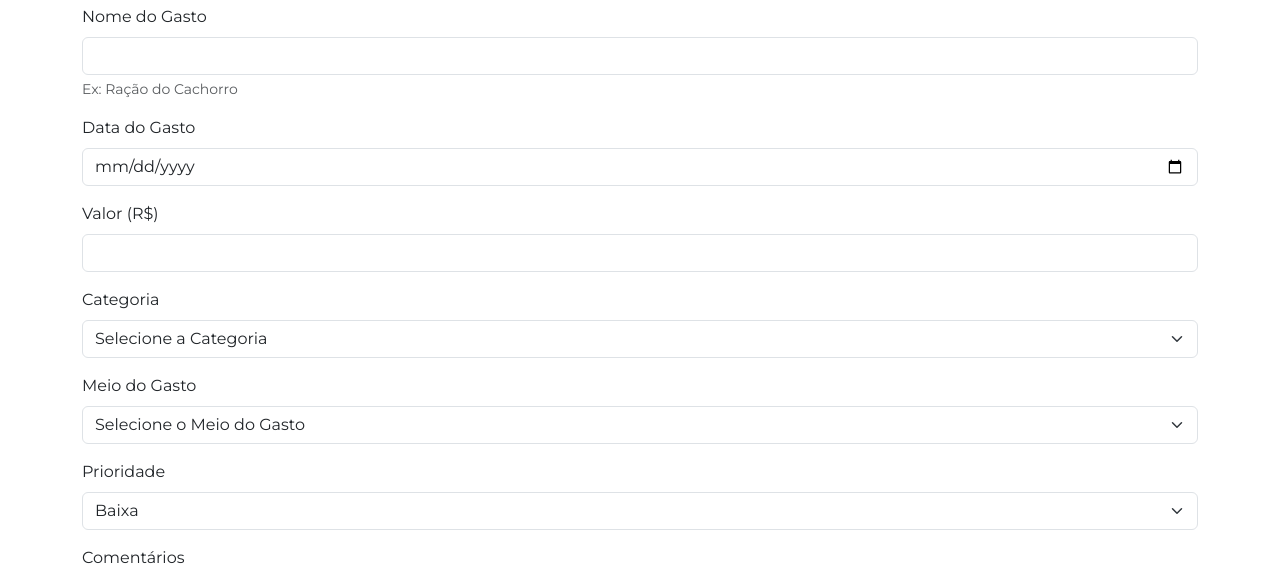
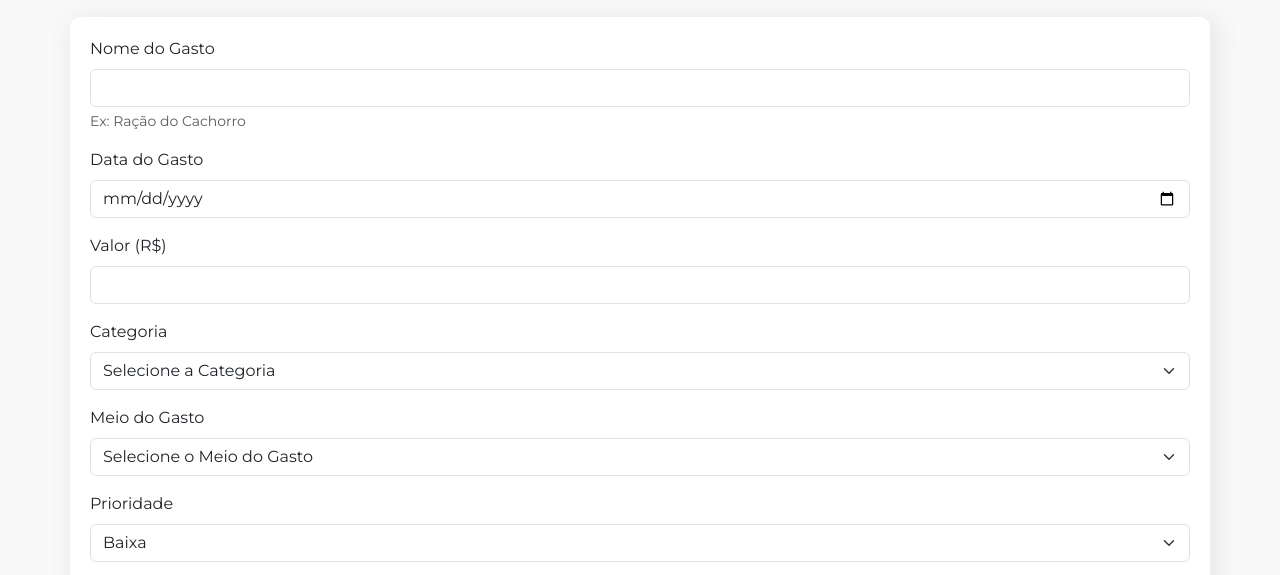
Before and after one commit to leoeliodoro/fintech, a plain HTML site: page index.html in a window 1280 px wide. Shown: the part 170-745 px from the top of the page. Drawn offline with nearby package versions, Linux system fonts and the light colour scheme.

Commit message:
Adicionando Estilos no Formulário

```diff
--- a/css/style.css
+++ b/css/style.css
@@ -1,5 +1,6 @@
 body {
    font-family: "Montserrat", sans-serif;
+   background-color: #f9f9f9;
 }
 
 .active {
@@ -14,6 +15,14 @@ a:hover {
 h1 {
     font-size: 22px;
     color: #1b75bc;
+    margin-bottom: 20px;
+}
+
+.formulario {
+    background-color: #fff;
+    padding: 20px;
+    border-radius: 10px;
+    box-shadow: 5px 5px 25px 5px #e7e9ea;
 }
 
 .col-md-6 a {
--- a/index.html
+++ b/index.html
@@ -88,7 +88,7 @@
   <div class="titulo">
     <h1>Adicionar Gasto</h1>
   </div>
-  <div class="container">
+  <div class="container formulario">
     <form>
       <div class="mb-3">
         <label for="gasto" class="form-label">Nome do Gasto</label>
```
